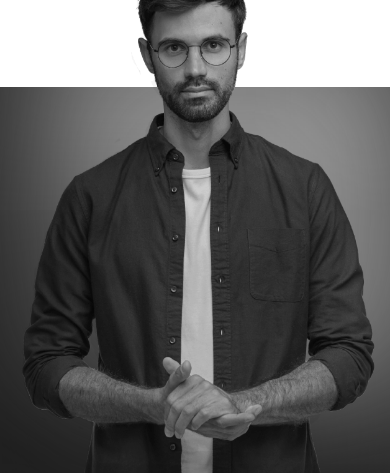
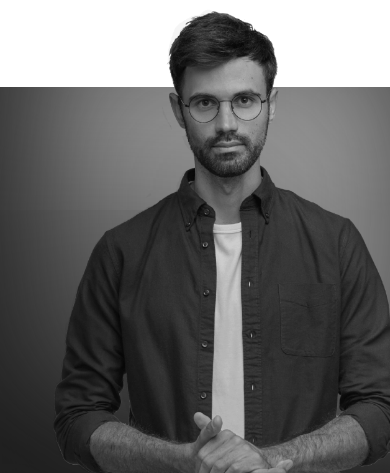
Before and after one commit to BaraaMohamed2311/Portofolio-5-, a plain HTML site: page index.html in a window 390 px wide. Shown: the part 371-844 px from the top of the page. Drawn offline with Linux system fonts and the light colour scheme.

Commit message:
fixing height

```diff
--- a/main.css
+++ b/main.css
@@ -170,6 +170,7 @@ i{
 
 .main{
     position: relative;
+    overflow: hidden;
 }
 
 .main .main-text{
@@ -798,6 +799,14 @@ i{
 
     }
 
+    .main .img-box img{
+
+
+        left: 58%;
+        bottom: -5rem;
+
+    }
+
 
 
 
```
